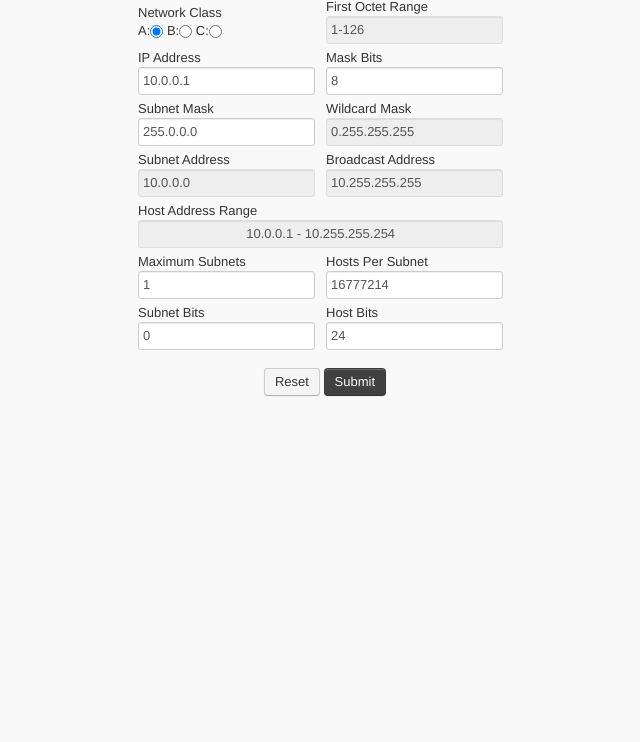
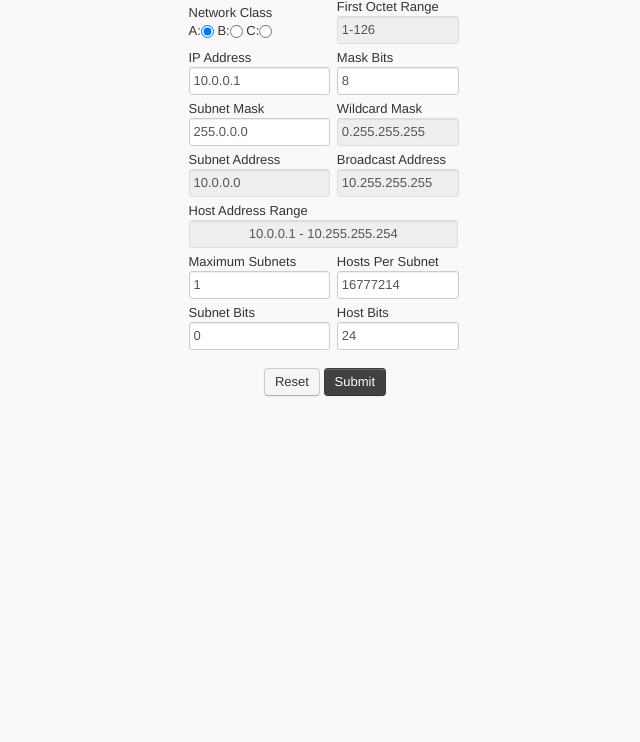
Before and after one commit to rikusilvola/subcalc-app, a plain HTML site: page index.html in a window 1280 px wide. Shown: the part 58-800 px from the top of the page, without its empty margins (315-955 px from the left). Drawn offline with Linux system fonts and the light colour scheme.

Commit message:
back to old sizing

```diff
--- a/subcalc.css
+++ b/subcalc.css
@@ -72,8 +72,7 @@ table {
     border-spacing: 0;
     margin-right: auto;
     margin-left: auto;
-//    width: 275px;
-    min-width: 275px;
+    width: 275px;
     max-width: 100%;
 }
 
```
